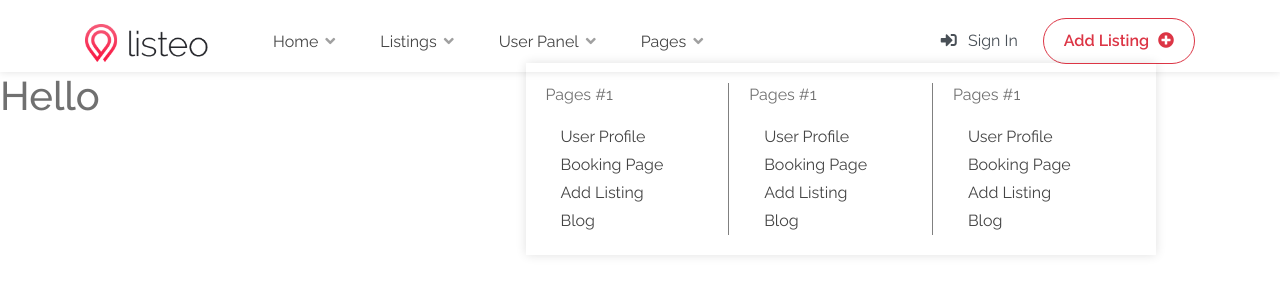
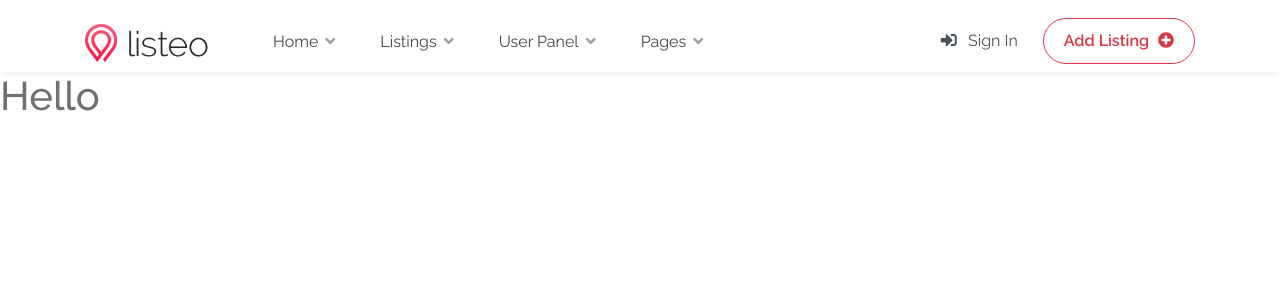
Before and after one commit to zipofar/listeo, a Node server app: page / in a window 1280 px wide. Shown: the top 300 px of the page. Run offline with Node 20, Linux system fonts and the light colour scheme; style sheets or scripts are compiled from the project's sources.

Commit message:
Done mega menu

```diff
--- a/src/scss/_nav.scss
+++ b/src/scss/_nav.scss
@@ -165,7 +165,7 @@
     opacity: 0;
     box-shadow: 0 0 10px 0 rgba(0,0,0,.12);
     position: absolute;
-    background-color: lightgray;
+    background-color: white;
     margin: 0px 0 0 10px;
     border-radius: 5px;
     transform: translateY(10px);
@@ -177,6 +177,7 @@
             padding: 7px 85px 7px 15px;
             line-height: 24px;
             white-space: nowrap;
+            opacity: .8;
             &:after {
                 content: fa-content($fa-var-angle-right);
                 position: absolute;
@@ -224,30 +225,42 @@
 
 #responsive .mega-menu {
     position: absolute;
-    left: -100px;
+    left: -200px;
     box-shadow: 0 0 10px 0 rgba(0, 0, 0, 0.12);
+    background-color: white;
     padding: 20px 0px;
     display: flex;
     justify-content: space-evenly;
-    //visibility: hidden;
-    //opacity: 0;
+    visibility: hidden;
+    opacity: 0;
+    transform: translateY(10px);
+    transition: all .25s;
     .mega-menu-section {
-        border-right: 1px solid gray;
+        border-right: 1px solid $gray-400;
         &:last-child {
             border-right: none;
+        }
+        p {
+            font-weight: 800;
         }
         ul {
             visibility: visible;
             opacity: 1;
             position: relative;
             box-shadow: none;
-            background-color: white;
+            background: none;
             transition: unset;
             transform: unset;
             margin: 0;
             li {
+                i {
+                    position: absolute;
+                    top: 7px;
+                    left: 0px;
+                    font-size: 85%;
+                }
                 a {
-                    padding: 2px 65px 2px 15px;
+                    padding: 2px 65px 2px 20px;
                     &:hover {
                         color: $gray-900;
                     }
--- a/views/templates/nav.pug
+++ b/views/templates/nav.pug
@@ -65,39 +65,42 @@ div(id='header')
                                 a(href="#") My Profile
                     li <a href="#">Pages</a>
                         div(class="mega-menu mega-menu-three-columns")
+
                             div(class="mega-menu-section")
                                 p(class="mega-menu-section-header") Pages #1
                                 ul(class="mega-menu-section-list")
                                     li
-                                        a(href="#") User Profile
+                                        <a href="#"><i class="fas fa-plus"></i>User Profile</a>
                                     li
-                                        a(href="#") Booking Page
+                                        <a href="#"><i class="far fa-clock"></i>Booking Page</a>
                                     li
-                                        a(href="#") Add Listing
+                                        <a href="#"><i class="far fa-grin-tongue-wink"></i>Add Listing</a>
                                     li
-                                        a(href="#") Blog
+                                        <a href="#"><i class="far fa-envelope-open"></i>Blog</a>
+
                             div(class="mega-menu-section")
                                 p(class="mega-menu-section-header") Pages #1
                                 ul(class="mega-menu-section-list")
                                     li
-                                        a(href="#") User Profile
+                                        <a href="#"><i class="fas fa-plus"></i>User Profile</a>
                                     li
-                                        a(href="#") Booking Page
+                                        <a href="#"><i class="far fa-clock"></i>Booking Page</a>
                                     li
-                                        a(href="#") Add Listing
+                                        <a href="#"><i class="far fa-grin-tongue-wink"></i>Add Listing</a>
                                     li
-                                        a(href="#") Blog
+                                        <a href="#"><i class="far fa-envelope-open"></i>Blog</a>
+
                             div(class="mega-menu-section")
                                 p(class="mega-menu-section-header") Pages #1
                                 ul(class="mega-menu-section-list")
                                     li
-                                        a(href="#") User Profile
+                                        <a href="#"><i class="fas fa-plus"></i>User Profile</a>
                                     li
-                                        a(href="#") Booking Page
+                                        <a href="#"><i class="far fa-clock"></i>Booking Page</a>
                                     li
-                                        a(href="#") Add Listing
+                                        <a href="#"><i class="far fa-grin-tongue-wink"></i>Add Listing</a>
                                     li
-                                        a(href="#") Blog
+                                        <a href="#"><i class="far fa-envelope-open"></i>Blog</a>
 
         div(class="right-side")
             div(id="sign-in")
```
